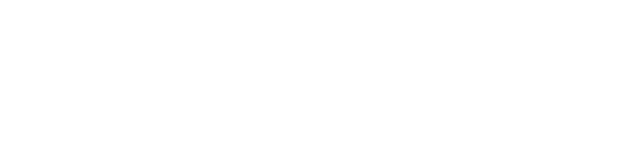
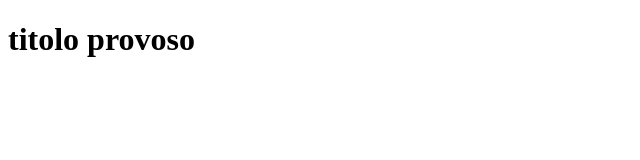
Before and after one commit to FedericoFinco/htmlcss-hello, a plain HTML site: page index.html in a window 1280 px wide. Shown: the whole page, without its empty margins (0-640 px from the left). Drawn offline with Linux system fonts and the light colour scheme.

Commit message:
titolo provoso

```diff
--- a/index.html
+++ b/index.html
@@ -6,6 +6,9 @@
     <meta name="viewport" content="width=device-width, initial-scale=1.0">
     <title>Document</title>
 </head>
+<header>
+    <h1>titolo provoso</h1>
+</header>
 <body>
 
 </body>
```
